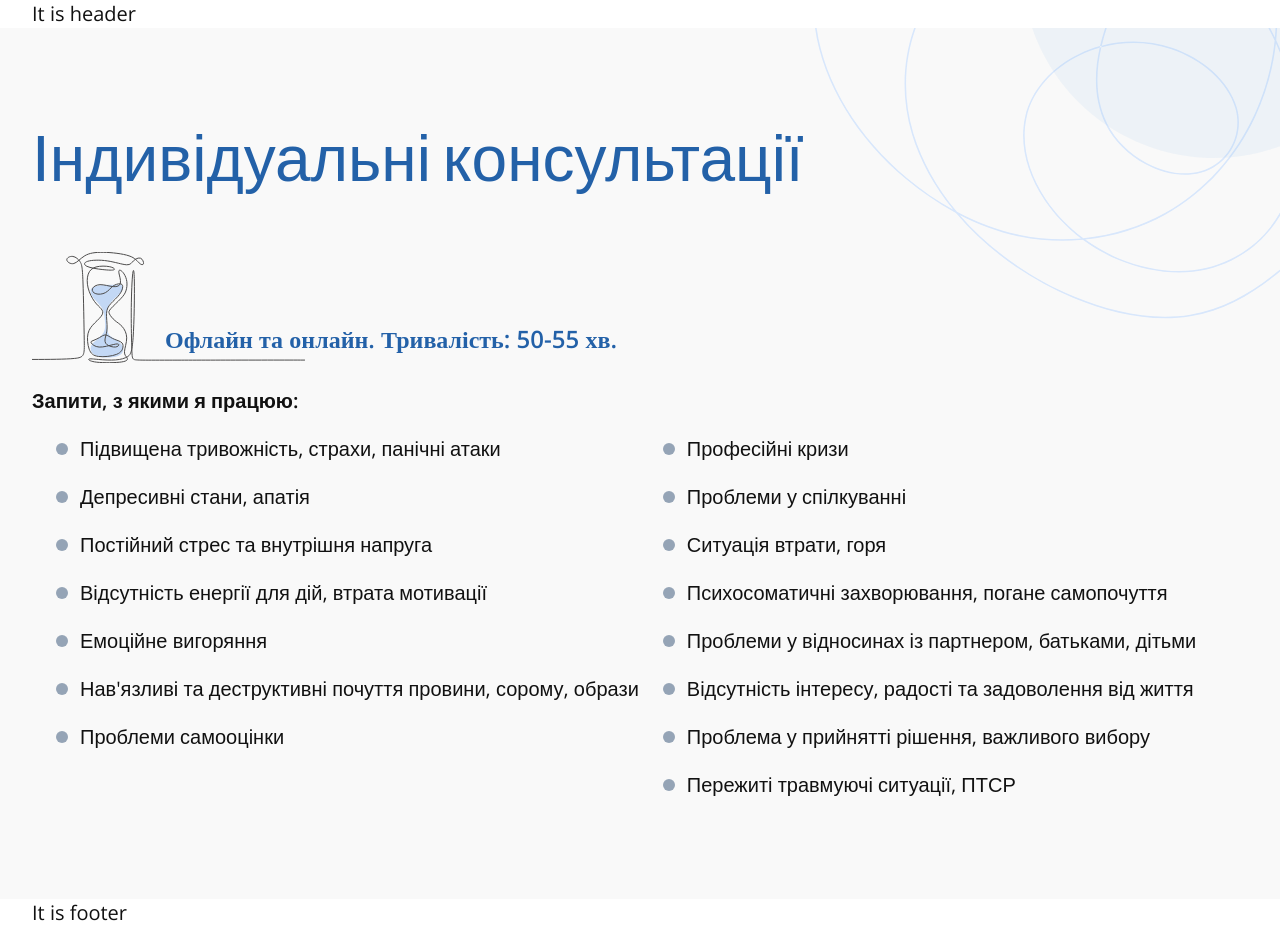
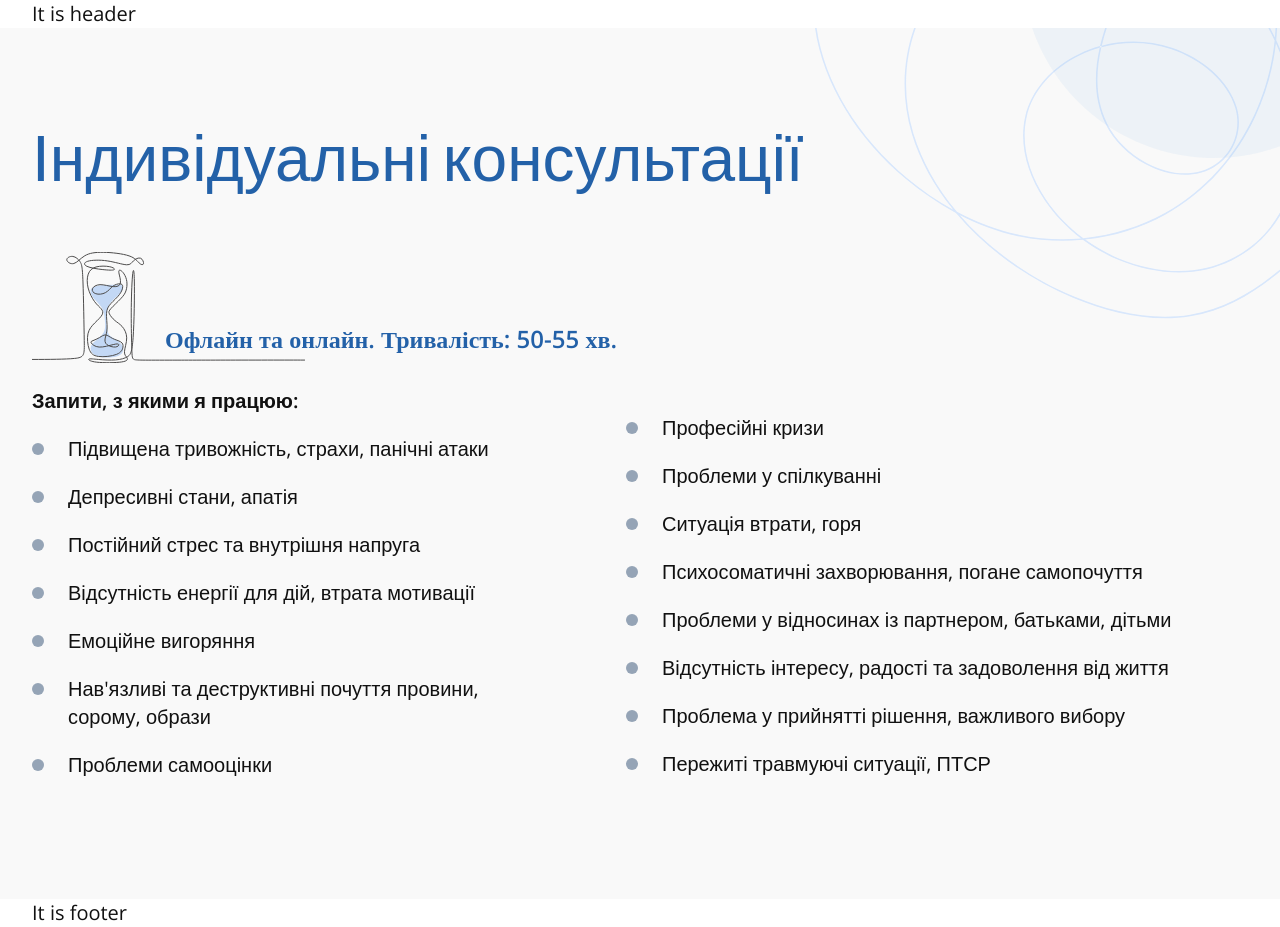
Before and after one commit to SoftRyzen-internship/psychologist, a Next.js app: page /consultations in a window 1280 px wide. Built offline with nearby package versions, Linux system fonts and the light colour scheme.

Commit message:
fixes and replacement

```diff
--- a/src/pages/consultations.js
+++ b/src/pages/consultations.js
@@ -1,8 +1,7 @@
 import Head from 'next/head';
-// import ReactMarkdown from 'react-markdown';
 import { getData } from '@/lib/getData';
 import { folderPaths } from '@/utils/folderPaths';
-import PersonalConsultations from '@/views/Consultations/PersonalConsultations/PersonalConsultations';
+import { PersonalConsultationsView } from '@/views';
 
 const ConsultationsPage = props => {
   return (
@@ -12,7 +11,7 @@ const ConsultationsPage = props => {
 
         <meta name="viewport" content="width=device-width, initial-scale=1" />
       </Head>
-      <PersonalConsultations data={props.individual} />
+      <PersonalConsultationsView data={props.individual} />
     </>
   );
 };
--- a/src/views/Consultations/PersonalConsultations/PersonalConsultations.jsx
+++ /dev/null
@@ -1,7 +0,0 @@
-import PersonalConsult from '@/components/Consultations/PersonalConsult/PersonalConsult';
-
-const PersonalConsultations = ({ data }) => {
-  return <PersonalConsult data={data} />;
-};
-
-export default PersonalConsultations;
--- a/src/components/Consultations/PersonalConsult/PersonalConsult.module.css
+++ b/src/views/Consultations/PersonalConsultationsView/PersonalConsultationsView.module.css
@@ -155,6 +155,7 @@
   .mainList {
     display: flex;
     flex-direction: row;
+    gap: 104px;
   }
 }
 
@@ -209,28 +210,40 @@
   }
 }
 
-.mainList li {
+.mainList > li:nth-child(1) > ul:nth-child(1) > li,
+.mainList > li:nth-child(2) > ul:nth-child(1) > li {
   position: relative;
 
   font-style: normal;
   font-weight: 400;
   font-size: 16px;
   line-height: calc(24 / 16);
-  padding-left: 16px;
+  padding-left: 24px;
 }
 
 @media screen and (min-width: 768px) {
-  .mainList li {
+  .mainList > li:nth-child(1) > ul:nth-child(1) > li,
+  .mainList > li:nth-child(2) > ul:nth-child(1) > li {
     font-size: 18px;
     line-height: calc(28 / 18);
-    padding-left: 20px;
+    padding-left: 30px;
   }
 }
 
 @media screen and (min-width: 1280px) {
-  .mainList li {
+  .mainList > li:nth-child(1) > ul:nth-child(1) > li,
+  .mainList > li:nth-child(2) > ul:nth-child(1) > li {
     font-size: 20px;
     line-height: calc(28 / 20);
-    padding-left: 24px;
+    padding-left: 36px;
+  }
+
+  .mainList > li:nth-child(1) > ul:nth-child(1) {
+    width: 490px;
+  }
+
+  .mainList > li:nth-child(2) > ul:nth-child(1) {
+    position: relative;
+    top: -21px;
   }
 }
--- a/src/views/index.js
+++ b/src/views/index.js
@@ -1,3 +1,4 @@
 export * from './FirstView/FirstView';
 export * from './EducationMethodView/EducationMethodView';
 export * from './EducationProgramView/EducationProgramView';
+export * from './Consultations/PersonalConsultationsView/PersonalConsultationsView';
```
Also changed, not shown: src/views/Consultations/PersonalConsultationsView/PersonalConsultationsView.jsx (renamed from src/components/Consultations/PersonalConsult/PersonalConsult.jsx, +5 -9 lines).
